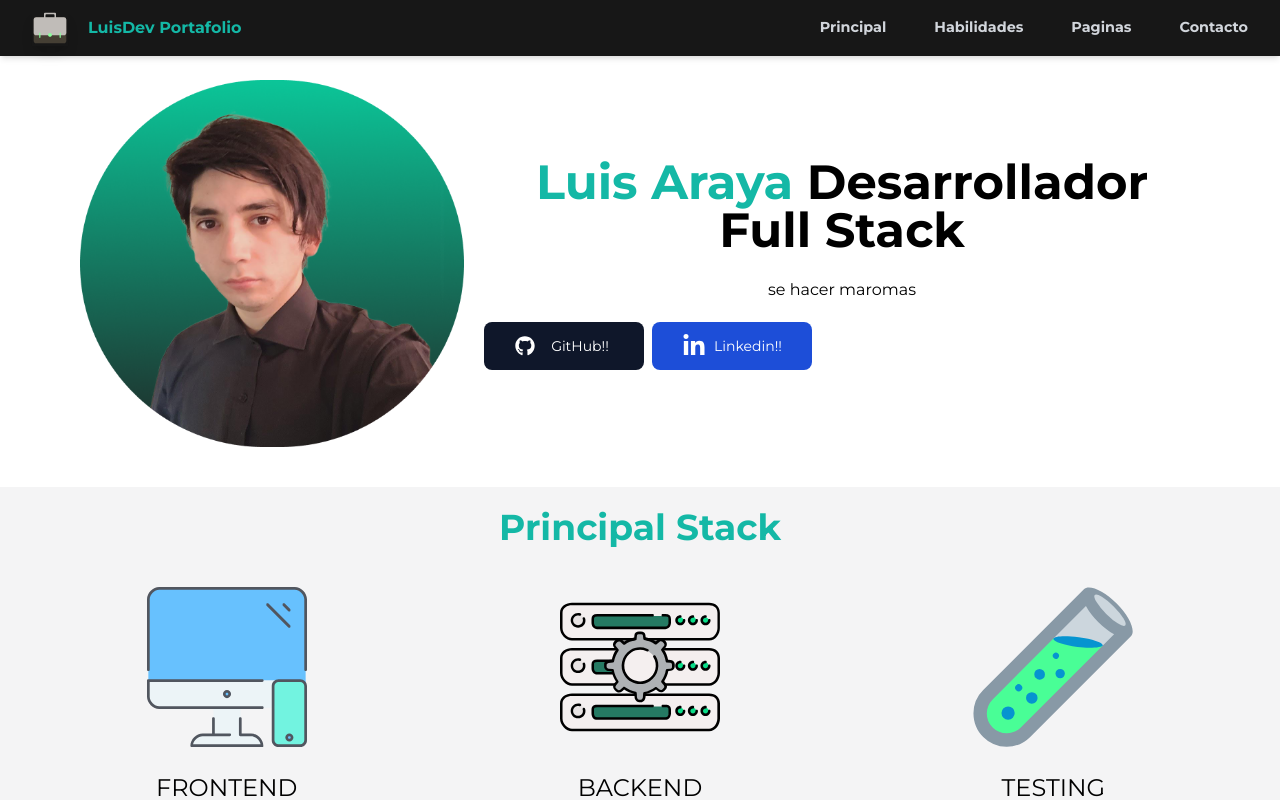
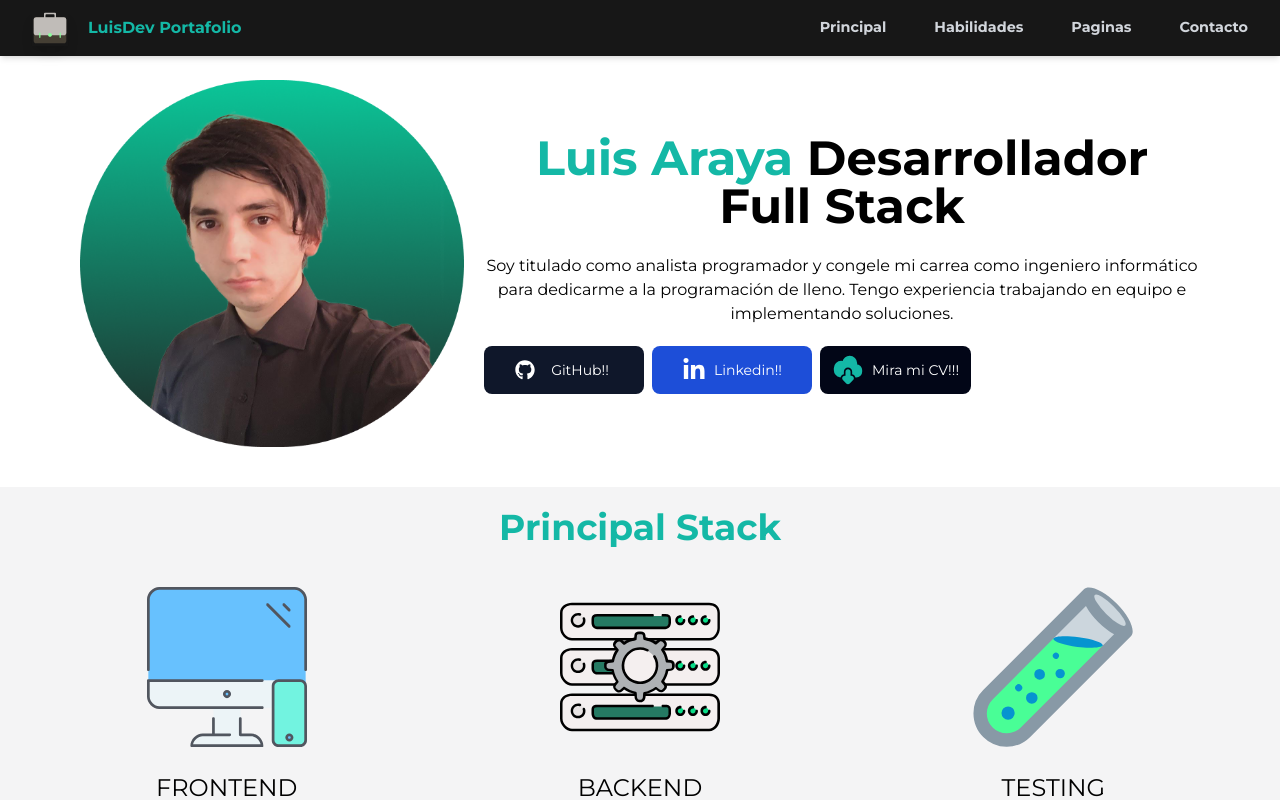
Before and after one commit to LuisilloP/newPortafolio, a React (Vite) app: page / in a window 1280 px wide. Shown: the top 800 px of the page. Built offline with nearby package versions, Linux system fonts and the light colour scheme.

Commit message:
add: button cv

```diff
--- a/src/pages/Home.tsx
+++ b/src/pages/Home.tsx
@@ -2,6 +2,7 @@ import React from 'react'
 // IMAGES
 import { imagesImport } from '../components/imagesImport'
 import meme from '../assets/meme.webp'
+import dowloadSvg from '../assets/dowload.svg'
 // COMPONENTS
 import Stack from '../components/Stack'
 import Skills from '../components/Skills'
@@ -40,10 +41,16 @@ const Home = () => {
                     <div>
                         <h1 className=' text-5xl font-bold text-center'><span className=' text-teal-500'>Luis Araya</span> Desarrollador Full Stack</h1>
                         <br />
-                        <p className='text-center'>se hacer maromas</p>
+                        <p className='text-center'>Soy titulado como analista programador y congele mi carrea como ingeniero informático para dedicarme a la programación de lleno. Tengo experiencia trabajando en equipo e implementando soluciones.</p>
                         <div className='links flex pt-5'>
                             <LinkButton text='GitHub!!' color='bg-slate-900' url='https://github.com/LuisilloP' svg='github' ></LinkButton>
                             <LinkButton text='Linkedin!!' color='bg-blue-700' url='https://linkedin.com/in/luis-araya-programer' svg='linkedin' ></LinkButton>
+                            <a target='_blank'
+                                className=' flex bg-slate-950 items-center px-3 text-sm gap-2 rounded-lg text-white'
+                                href='https://firebasestorage.googleapis.com/v0/b/imagespages.appspot.com/o/LuisArayaCV.pdf?alt=media&token=50d70acf-1ff0-41ef-9577-df58f064b18a' rel="noreferrer" >
+                                <img className='w-8' src={dowloadSvg}></img>
+                                <p>Mira mi CV!!!</p>
+                            </a>
                         </div>
                     </div>
 
```
Also changed, not shown: src/assets/dowload.svg (added).
